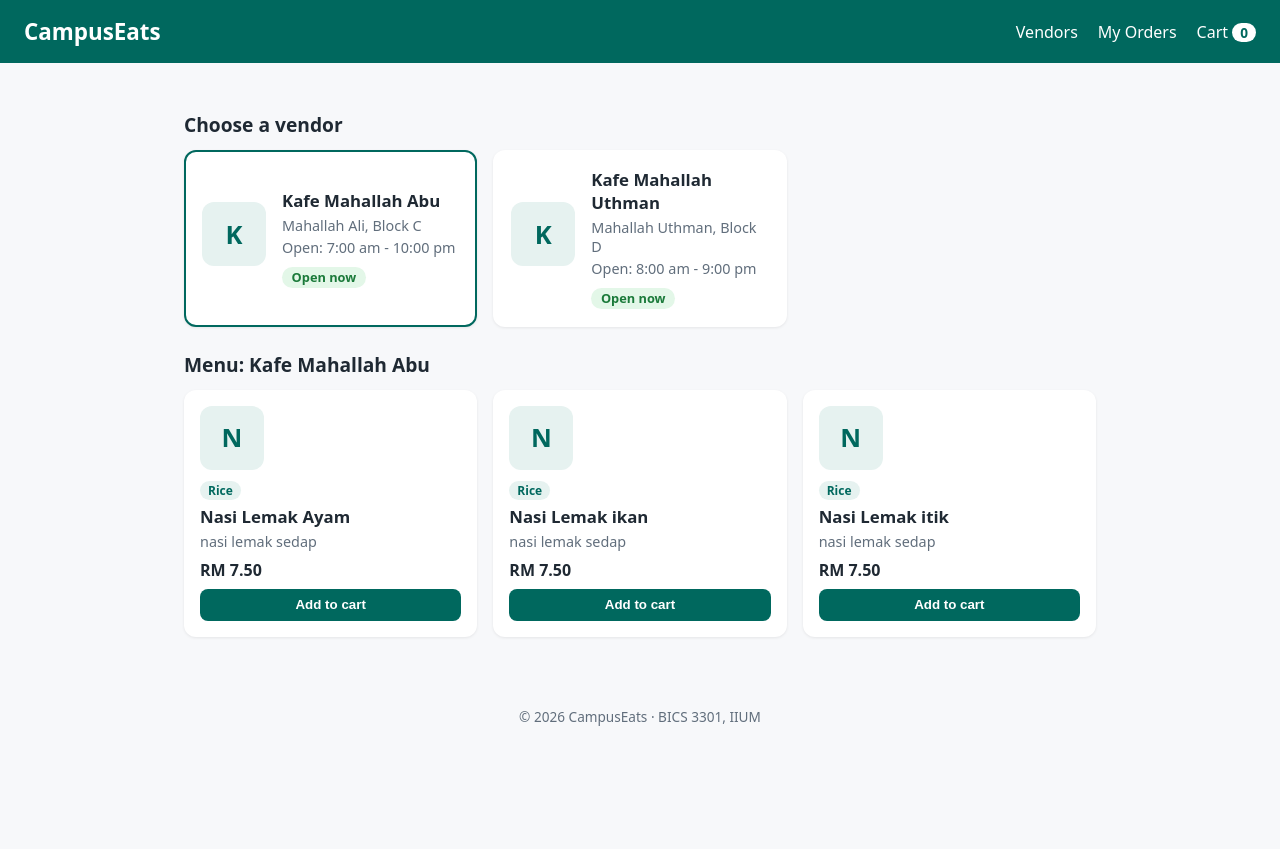
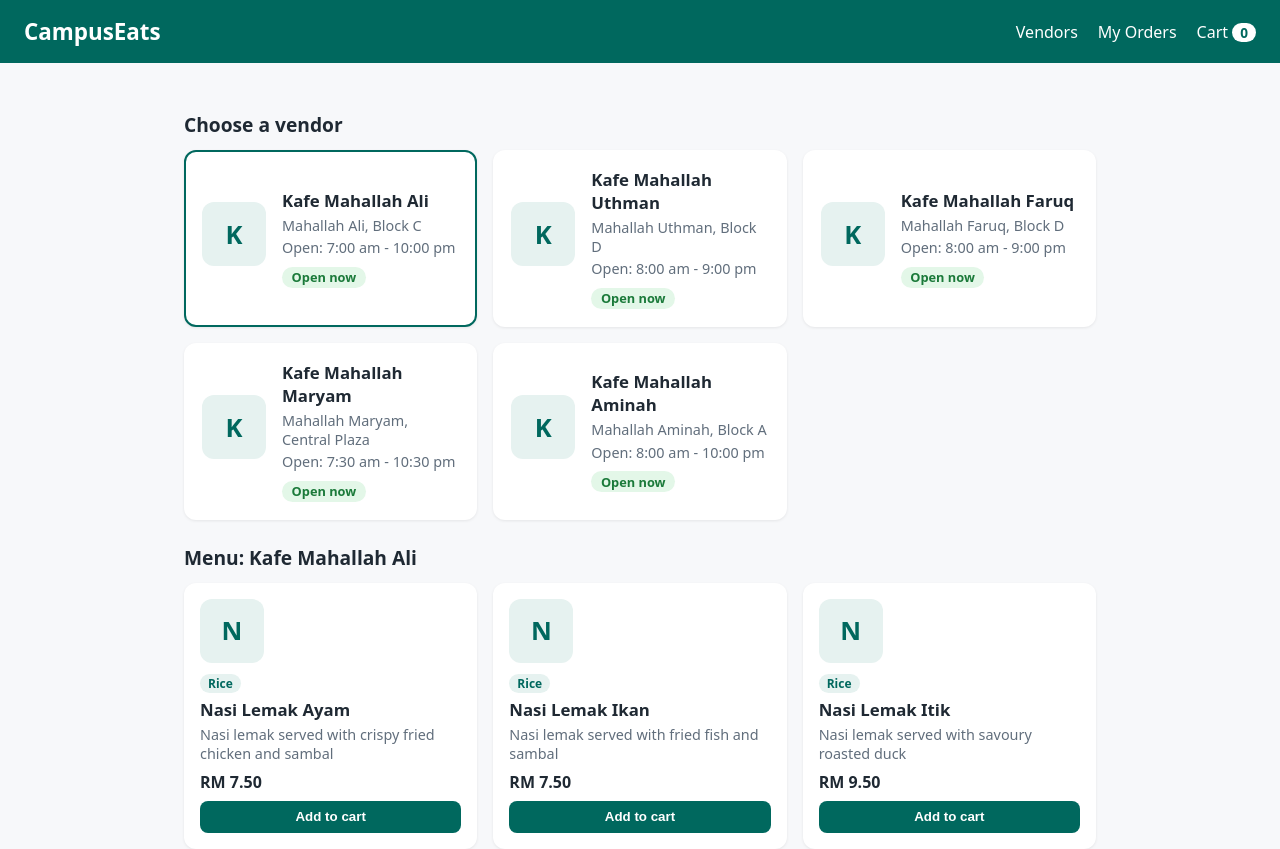
Before and after one commit to baia12/-campuseats-2416443, a React (Vite) app: page / in a window 1280 px wide. Shown: the top 849 px of the page. Before the commit the page ends 800 px from the top, so only its background shows below. Built offline with nearby package versions, Linux system fonts and the light colour scheme.

Commit message:
Update cafe and menu

```diff
--- a/src/data/vendors.js
+++ b/src/data/vendors.js
@@ -1,7 +1,7 @@
 const vendors = [
   {
     id: "kafe-ali",
-    name: "Kafe Mahallah Abu",
+    name: "Kafe Mahallah Ali",
     location: "Mahallah Ali, Block C",
     openHours: "7:00 am - 10:00 pm",
     isOpen: true,
@@ -9,25 +9,41 @@ const vendors = [
       {
         id: "ali-1",
         name: "Nasi Lemak Ayam",
-        description: "nasi lemak sedap",
+        description: "Nasi lemak served with crispy fried chicken and sambal",
         price: 7.5,
         category: "Rice",
         available: true,
       },
       {
         id: "ali-2",
-        name: "Nasi Lemak ikan",
-        description: "nasi lemak sedap",
+        name: "Nasi Lemak Ikan",
+        description: "Nasi lemak served with fried fish and sambal",
         price: 7.5,
         category: "Rice",
         available: true,
       },
       {
         id: "ali-3",
-        name: "Nasi Lemak itik",
-        description: "nasi lemak sedap",
-        price: 7.5,
+        name: "Nasi Lemak Itik",
+        description: "Nasi lemak served with savoury roasted duck",
+        price: 9.5,
         category: "Rice",
+        available: true,
+      },
+      {
+        id: "ali-4",
+        name: "Mee Goreng Mamak",
+        description: "Stir-fried yellow noodles with tofu, egg, and spices",
+        price: 6.0,
+        category: "Noodles",
+        available: true,
+      },
+      {
+        id: "ali-5",
+        name: "Teh Tarik Ice",
+        description: "Classic Malaysian iced pulled milk tea",
+        price: 2.5,
+        category: "Beverages",
         available: true,
       },
     ],
@@ -42,28 +58,194 @@ const vendors = [
       {
         id: "uthman-1",
         name: "Nasi Lemak Ayam",
-        description: "nasi lemak sedap",
+        description: "Fragrant coconut rice served with fried chicken",
         price: 7.5,
         category: "Rice",
         available: true,
       },
       {
         id: "uthman-2",
-        name: "Nasi Lemak ikan",
-        description: "nasi lemak sedap",
+        name: "Nasi Lemak Ikan",
+        description: "Nasi lemak served with fried fish",
         price: 7.5,
         category: "Rice",
         available: true,
       },
       {
         id: "uthman-3",
-        name: "Nasi Lemak itik",
-        description: "nasi lemak sedap",
+        name: "Nasi Lemak Itik",
+        description: "Nasi lemak served with fried duck",
+        price: 9.5,
+        category: "Rice",
+        available: true,
+      },
+      {
+        id: "uthman-4",
+        name: "Nasi Goreng USA",
+        description: "Fried rice with chicken, squid, and a fried egg on top",
+        price: 8.5,
+        category: "Rice",
+        available: true,
+      },
+      {
+        id: "uthman-5",
+        name: "Sirap Bandung",
+        description: "Condensed milk drink with rose syrup",
+        price: 2.0,
+        category: "Beverages",
+        available: true,
+      },
+    ],
+  },
+  {
+    id: "kafe-faruq",
+    name: "Kafe Mahallah Faruq",
+    location: "Mahallah Faruq, Block D",
+    openHours: "8:00 am - 9:00 pm",
+    isOpen: true,
+    menu: [
+      {
+        id: "faruq-1",
+        name: "Nasi Lemak Ayam",
+        description: "Nasi lemak topped with spicy fried chicken",
+        price: 8.5,
+        category: "Rice",
+        available: true,
+      },
+      {
+        id: "faruq-2",
+        name: "Nasi Lemak Ikan",
+        description: "Nasi lemak with crispy fried fish",
         price: 7.5,
         category: "Rice",
+        available: true,
+      },
+      {
+        id: "faruq-3",
+        name: "Nasi Itik",
+        description: "Steamed rice served with tender roasted duck",
+        price: 10.5,
+        category: "Rice",
+        available: true,
+      },
+      {
+        id: "faruq-4",
+        name: "Kuey Teow Goreng",
+        description: "Stir-fried flat rice noodles with egg and bean sprouts",
+        price: 6.5,
+        category: "Noodles",
+        available: true,
+      },
+      {
+        id: "faruq-5",
+        name: "Milo Ais",
+        description: "Iced chocolate malt drink",
+        price: 3.0,
+        category: "Beverages",
+        available: true,
+      },
+    ],
+  },
+  {
+    id: "kafe-maryam",
+    name: "Kafe Mahallah Maryam",
+    location: "Mahallah Maryam, Central Plaza",
+    openHours: "7:30 am - 10:30 pm",
+    isOpen: true,
+    menu: [
+      {
+        id: "maryam-1",
+        name: "Nasi Kerabu Ayam Percik",
+        description:
+          "Blue rice served with grilled chicken in rich percik sauce",
+        price: 9.0,
+        category: "Rice",
+        available: true,
+      },
+      {
+        id: "maryam-2",
+        name: "Nasi Kak Wook",
+        description:
+          "White rice served with small diced fried chicken and gravy",
+        price: 7.0,
+        category: "Rice",
+        available: true,
+      },
+      {
+        id: "maryam-3",
+        name: "Laksam Kelantan",
+        description: "Thick flat rice noodle rolls in fish and coconut gravy",
+        price: 6.0,
+        category: "Noodles",
+        available: true,
+      },
+      {
+        id: "maryam-4",
+        name: "Roti Canai Cheese",
+        description: "Flaky flatbread filled with cheese, served with dhal",
+        price: 3.5,
+        category: "Snacks",
+        available: true,
+      },
+      {
+        id: "maryam-5",
+        name: "Kopi O Ais",
+        description: "Iced black coffee",
+        price: 2.0,
+        category: "Beverages",
+        available: true,
+      },
+    ],
+  },
+  {
+    id: "kafe-aminah",
+    name: "Kafe Mahallah Aminah",
+    location: "Mahallah Aminah, Block A",
+    openHours: "8:00 am - 10:00 pm",
+    isOpen: true,
+    menu: [
+      {
+        id: "aminah-1",
+        name: "Nasi Chicken Chop",
+        description: "Deep-fried chicken chop with rice and black pepper sauce",
+        price: 10.0,
+        category: "Western",
+        available: true,
+      },
+      {
+        id: "aminah-2",
+        name: "Spaghetti Carbonara",
+        description: "Creamy pasta with chicken ham and parmesan cheese",
+        price: 9.5,
+        category: "Western",
+        available: true,
+      },
+      {
+        id: "aminah-3",
+        name: "Nasi Goreng Kampung",
+        description: "Traditional fried rice with anchovies and spinach",
+        price: 6.5,
+        category: "Rice",
+        available: true,
+      },
+      {
+        id: "aminah-4",
+        name: "Sup Daging",
+        description: "Aromatic Malay-style beef soup served with rice",
+        price: 8.0,
+        category: "Soup",
+        available: true,
+      },
+      {
+        id: "aminah-5",
+        name: "Barley Ice",
+        description: "Refreshing iced barley drink",
+        price: 2.5,
+        category: "Beverages",
         available: true,
       },
     ],
   },
 ];
+
 export default vendors;
```
